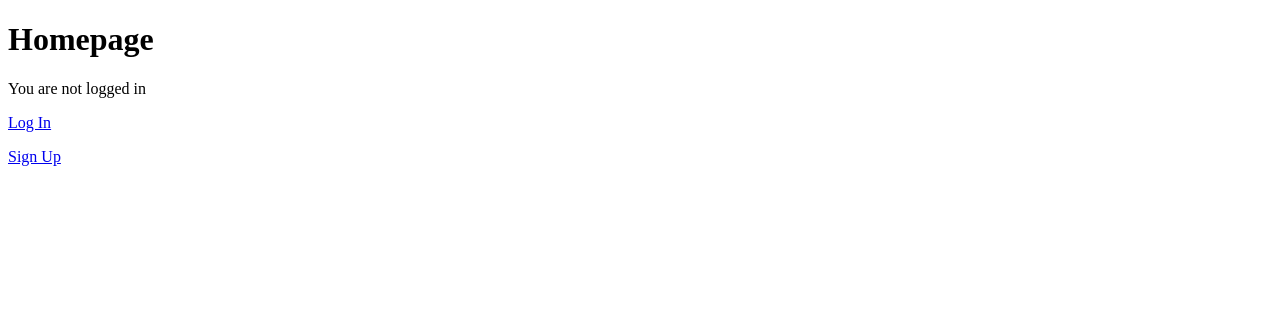
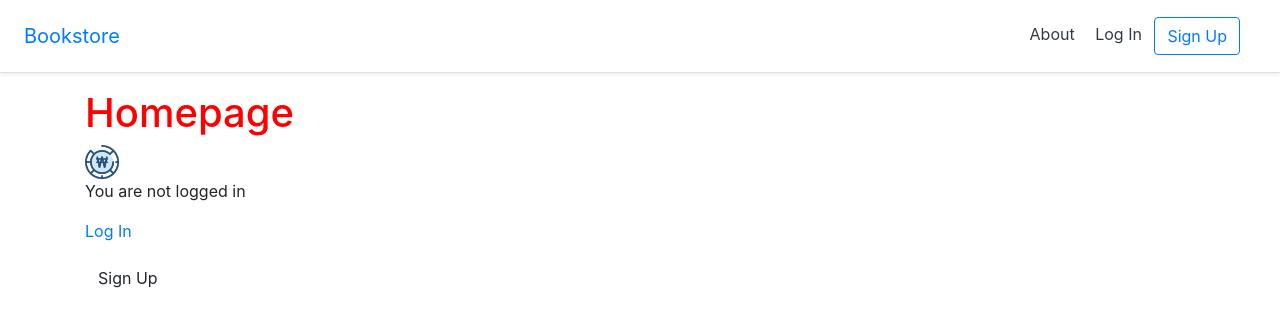
Before and after one commit to kbgro/bookstore, a Django app: page / in a window 1280 px wide. Shown: the top 327 px of the page. Run offline with Django 3.2, Linux system fonts and the light colour scheme; some libraries are stand-ins or nearby versions.

Commit message:
about page

```diff
--- a/pages/urls.py
+++ b/pages/urls.py
@@ -1,5 +1,8 @@
 from django.urls import path
 
-from pages.views import HomePageView
+from pages.views import AboutPageView, HomePageView
 
-urlpatterns = [path("", HomePageView.as_view(), name="home")]
+urlpatterns = [
+    path("about/", AboutPageView.as_view(), name="about"),
+    path("", HomePageView.as_view(), name="home"),
+]
--- a/pages/views.py
+++ b/pages/views.py
@@ -3,3 +3,7 @@ from django.views.generic import TemplateView
 
 class HomePageView(TemplateView):
     template_name = "home.html"
+
+
+class AboutPageView(TemplateView):
+    template_name = "about.html"
--- a/templates/_base.html
+++ b/templates/_base.html
@@ -1,14 +1,39 @@
+{% load static %}
 <!DOCTYPE html>
 <html lang="en">
 <head>
   <meta charset="UTF-8">
   <meta http-equiv="X-UA-Compatible" content="IE=edge">
   <meta name="viewport" content="width=device-width, initial-scale=1.0">
+  <!-- css -->
+  <link rel="stylesheet" href="{% static 'css/base.css' %}">
+  <link rel="stylesheet" href="{% static 'css/bootstrap.min.css' %}">
   <title>{% block title %}Bookstore{% endblock title %}</title>
 </head>
 <body>
+  <header>
+    <!-- Fixed navbar -->
+    <div class="d-flex flex-column flex-md-row align-items-center p-3 px-md-4
+    mb-3 bg-white border-bottom shadow-sm">
+    <a href="{% url 'home' %}" class="navbar-brand my-0 mr-md-auto font-weight-normal">Bookstore</a>
+      <nav class="my-2 my-md-0 mr-md-3">
+      <a class="p-2 text-dark" href="{% url 'about' %}">About</a>
+      {% if user.is_authenticated %}
+      <a class="p-2 text-dark" href="{% url 'logout' %}">Log Out</a>
+      {% else %}
+      <a class="p-2 text-dark" href="{% url 'login' %}">Log In</a>
+      <a class="btn btn-outline-primary" href="{% url 'signup' %}">Sign Up</a>
+      {% endif %}
+      </nav>
+    </div>
+  </header>
+
   <div class="container">
   {% block content %}{% endblock content %}
+
+  {% block javascript %}
+    <script src="{% static 'js/bootstrap.bundle.min.js' %}"></script>
+  {% endblock javascript %}
   </div>
 </body>
 </html>
--- a/templates/home.html
+++ b/templates/home.html
@@ -1,4 +1,6 @@
 {% extends '_base.html' %}
+
+{% load static %}
 
 {% block title %}
   Home
@@ -6,6 +8,7 @@
 
 {% block content %}
   <h1 class="">Homepage</h1>
+  <img class="bookcover" src="{% static 'images/won.png' %}" height="34">
   {% if user.is_authenticated %}
     Hi {{ user.email }}!
     <p><a href="{% url 'logout' %}">Log Out</a></p>
```
Also changed, not shown: templates/about.html (added, +8 -0 lines).
